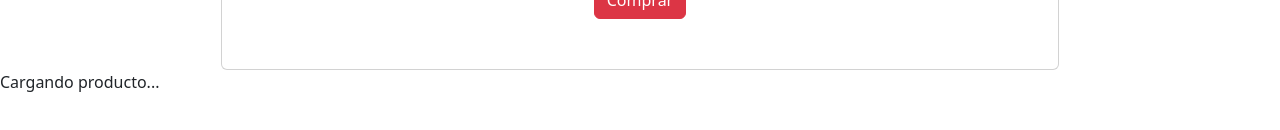
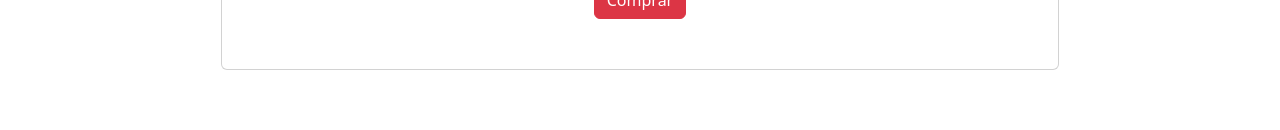
Before and after one commit to SofiaGarnero/React_1, a React (Vite) app: page /Product/1 in a window 1280 px wide. Shown: the part 630-760 px from the top of the page. Built offline with nearby package versions, Linux system fonts and the light colour scheme.

Commit message:
tercera entrega final

```diff
--- a/src/App.jsx
+++ b/src/App.jsx
@@ -21,9 +21,9 @@ function App() {
           <Route exact path="/:category" element={<ItemListContainer />} />
           <Route exact path="/:category" element={<ItemListContainer />} />
           <Route exact path="/Product/:id" element={<ProductView />} />
+
         </Routes>
 
-        <ProductView />
         </CartProvider>
       </ProductsProvider>
     </BrowserRouter>
--- a/src/components/cardw.jsx
+++ b/src/components/cardw.jsx
@@ -1,6 +1,5 @@
 import React, { useContext } from "react";
 import Button from 'react-bootstrap/Button';
-import Badge from 'react-bootstrap/Badge';
 import { CartContext } from "../context/CartContext";
 
 const CartwidgetA = () => {
--- a/src/context/CartContext.jsx
+++ b/src/context/CartContext.jsx
@@ -8,11 +8,12 @@ export function CartProvider({children}){
     const addItem = (item) => {
         //agregamos porductos al carro
         setCart([...cart, item])
-    }
+    };
+
 
 
     return (
-        <CartContext.Provider value={[cart,setCart, addItem]}>
+        <CartContext.Provider value={[cart, setCart, addItem]}>
             {children}
         </CartContext.Provider>
     )
```
